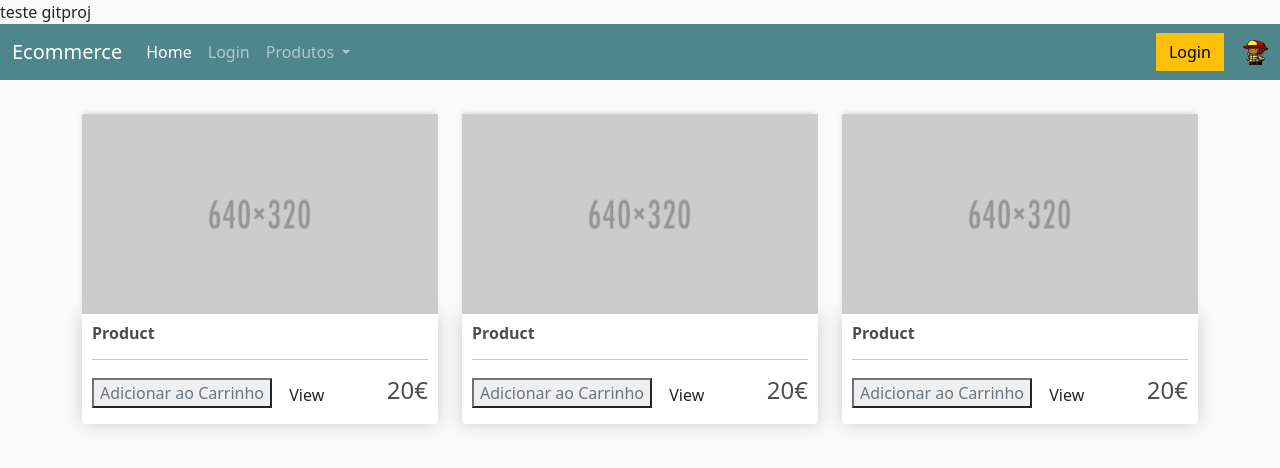
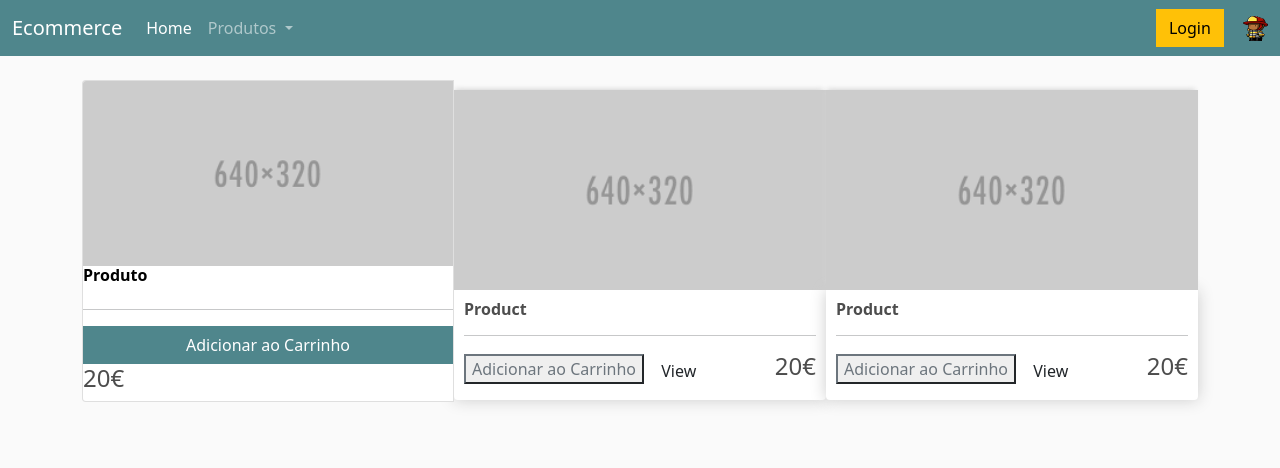
Before and after one commit to filipe-silva-27/projetoDIAM, a Django app: page / in a window 1280 px wide. Shown: the top 468 px of the page. Run offline with Django 4.2, Linux system fonts and the light colour scheme; some libraries are stand-ins or nearby versions.

Commit message:
mudei para card os produtos

```diff
--- a/eshop/loja/static/css/base.css
+++ b/eshop/loja/static/css/base.css
@@ -97,3 +97,21 @@ h1,h2,h3,h4,h5,h6{
 .hidden{
 	display: none!important;
 }
+
+
+
+/*nosso*/
+a{
+	color: black;
+	text-decoration: none;
+}
+
+.btn-primary{
+	background-color: #4f868c;
+	border-color: #4f868c;
+}
+
+.btn-primary:hover{
+	background-color: #84bcc2;
+	border-color: #84bcc2;
+}
--- a/eshop/loja/templates/loja/loja.html
+++ b/eshop/loja/templates/loja/loja.html
@@ -4,17 +4,24 @@
 
 {% load static %}
 
-<div class="row">
-    <div class="col-lg-4">
-        <img class="thumbnail" src="{%static 'images/placeholder.png' %}">
-        <div class="box-element product">
-                <h6><strong>Product</strong></h6>
+<div class="card-group">
+    <div class="card">
+        <img class="card-img-top" src="{%static 'images/placeholder.png' %}">
+
+                <h6><strong> <a class="card-title" href="#1">Produto</a></strong></h6>
                 <hr>
-                <button class="btm btn-outline-secondary add-btn">Adicionar ao Carrinho</button>
-                <a class="btn btn outline-success" href="#">View</a>
+                <button class="btn btn-primary">Adicionar ao Carrinho</button>
+                <!-- <a class="btn btn outline-success" href="#">View</a> -->
                 <h4 style="display:inline-block; float:right">20€</h4>
-        </div>
+
     </div>
+
+
+
+
+
+
+
     <div class="col-lg-4">
         <img class="thumbnail" src="{%static 'images/placeholder.png' %}">
         <div class="box-element product">
--- a/eshop/loja/templates/loja/main.html
+++ b/eshop/loja/templates/loja/main.html
@@ -15,7 +15,7 @@
     <link rel="stylesheet" type="text/css" href="{% static 'css/base.css' %}">
 </head>
 <body>
-  teste gitproj
+
     <nav class="navbar navbar-expand-lg navbar-dark bg-dark"> <!-- alterar aqui cores-->
         <div class="container-fluid"> <!-- da padding -->
           <a class="navbar-brand" href="{%url 'store' %}">Ecommerce</a>
@@ -27,9 +27,9 @@
               <li class="nav-item">
                 <a class="nav-link active" aria-current="page" href="{%url 'store' %}">Home</a>
               </li>
-              <li class="nav-item">
+              <!-- <li class="nav-item">
                 <a class="nav-link" href="{%url 'store' %}">Login</a>
-              </li>
+              </li> -->
               <li class="nav-item dropdown">
                 <a class="nav-link dropdown-toggle" href="{%url 'store' %}" id="navbarDropdown" role="button" data-bs-toggle="dropdown" aria-expanded="false">
                   Produtos
```
